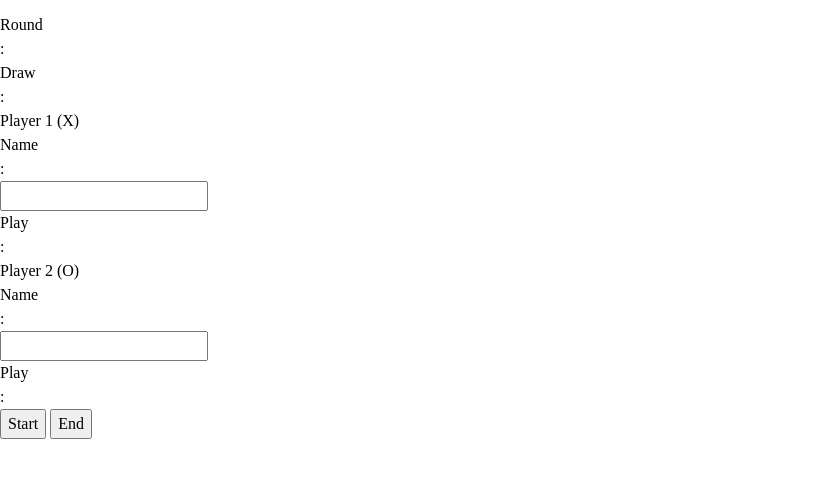
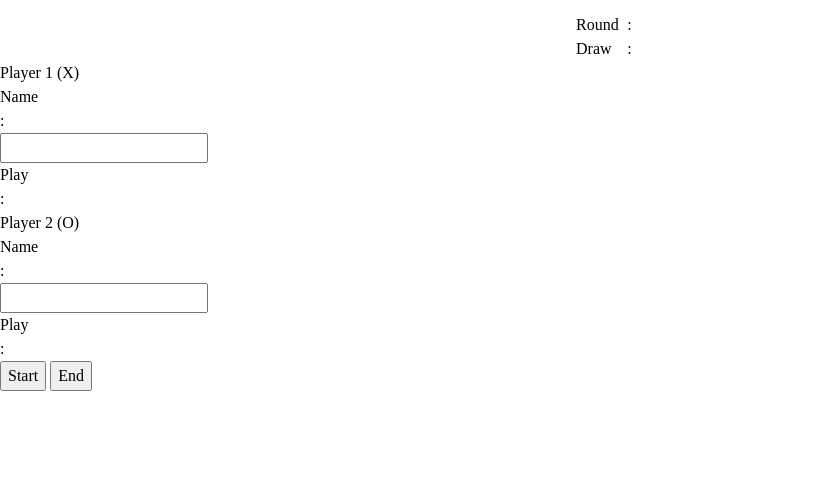
Before and after one commit to nicol4us/tic-tac-toe, a plain HTML site: page index.html in a window 1280 px wide. Shown: the part 67-544 px from the top of the page, without its empty margins (0-826 px from the left). Drawn offline with Linux system fonts and the light colour scheme.

Commit message:
Styling game-info & info-section class

```diff
--- a/style.css
+++ b/style.css
@@ -45,7 +45,23 @@
     isolation: isolate;
   }
 
+  /*
+  Starting CSS declaration
+  */
+
   h1 {
     text-align: center;
     margin: 16px;
   }
+
+  .game-info {
+    display: grid;
+    place-content: center;
+  }
+
+  .info-section {
+    width: 10vw;
+    display: grid;
+    grid-template-columns: 2fr 1fr 2fr;
+
+  }
```
